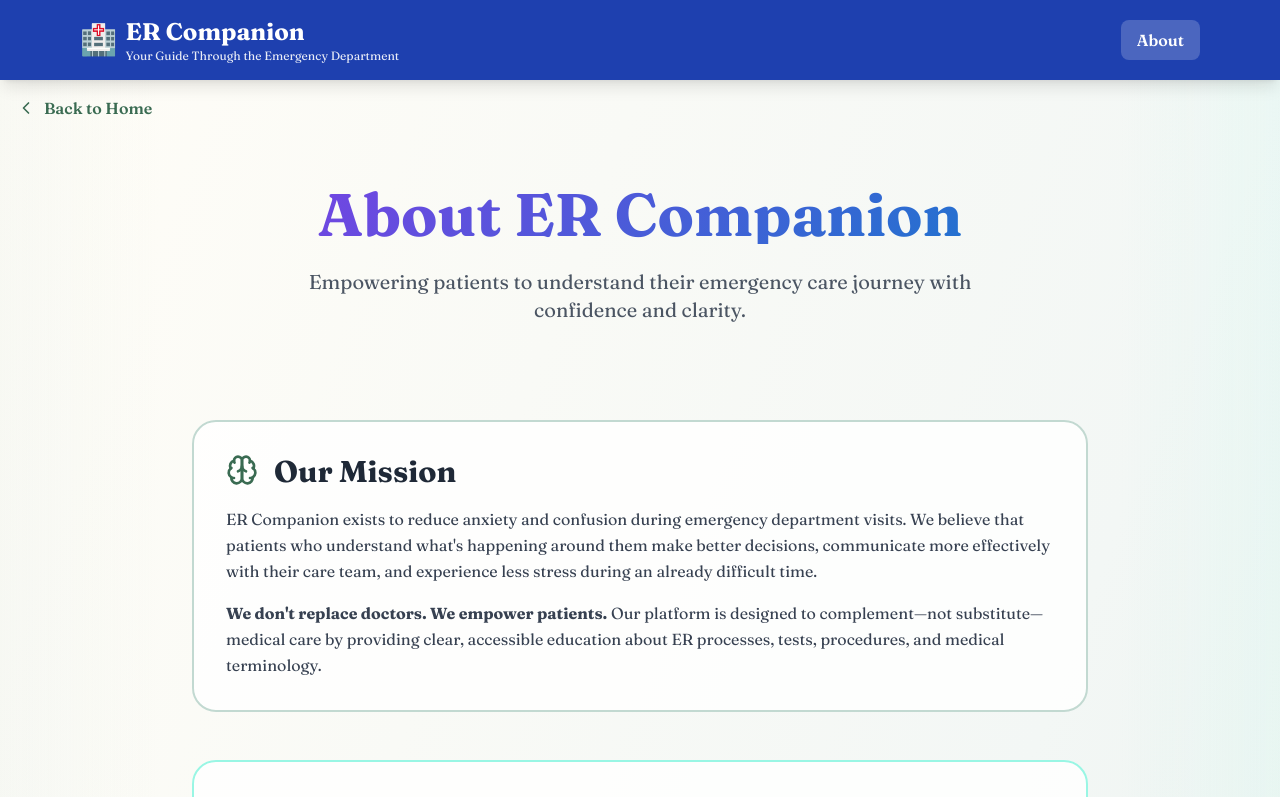
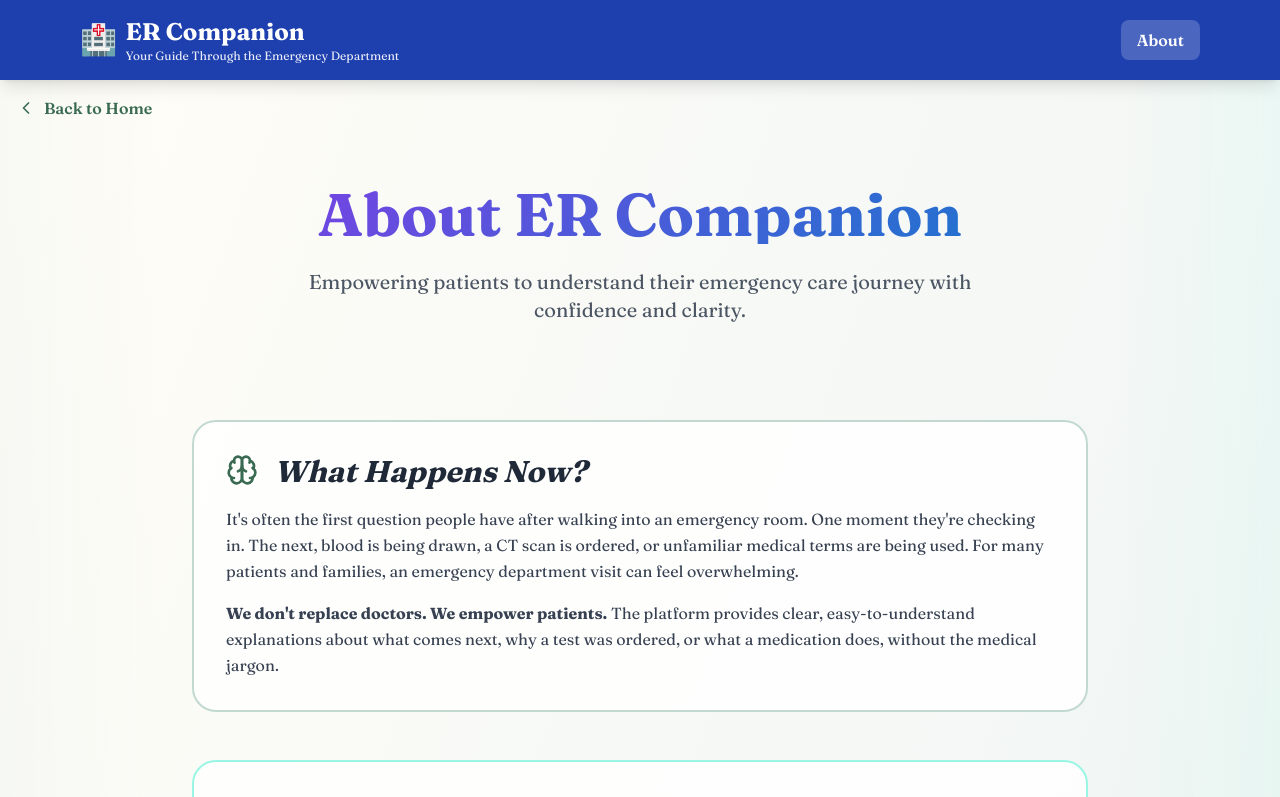
Before and after one commit to aashniamber/ER-companion, a Next.js app: page /about in a window 1280 px wide. Shown: the top 797 px of the page. Built offline with nearby package versions, Linux system fonts and the light colour scheme.

Commit message:
Update page.tsx

```diff
--- a/src/app/about/page.tsx
+++ b/src/app/about/page.tsx
@@ -37,13 +37,14 @@ export default function About() {
             <div className="bg-white/80 rounded-3xl p-8 border-2 border-sage-200">
               <div className="flex items-start gap-4 mb-4">
                 <Brain className="text-sage-600 flex-shrink-0" size={32} />
-                <h2 className="text-3xl font-bold text-gray-800">Our Mission</h2>
+                <h2 className="text-3xl font-bold italic text-gray-800">What Happens Now?</h2>
               </div>
               <p className="text-gray-700 leading-relaxed">
-                ER Companion exists to reduce anxiety and confusion during emergency department visits. We believe that patients who understand what's happening around them make better decisions, communicate more effectively with their care team, and experience less stress during an already difficult time.
-              </p>
+It's often the first question people have after walking into an emergency room.
+
+One moment they're checking in. The next, blood is being drawn, a CT scan is ordered, or unfamiliar medical terms are being used. For many patients and families, an emergency department visit can feel overwhelming.              </p>
               <p className="text-gray-700 leading-relaxed mt-4">
-                <strong>We don't replace doctors. We empower patients.</strong> Our platform is designed to complement—not substitute—medical care by providing clear, accessible education about ER processes, tests, procedures, and medical terminology.
+                <strong>We don't replace doctors. We empower patients.</strong> The platform provides clear, easy-to-understand explanations about what comes next, why a test was ordered, or what a medication does, without the medical jargon.
               </p>
             </div>
 
```
